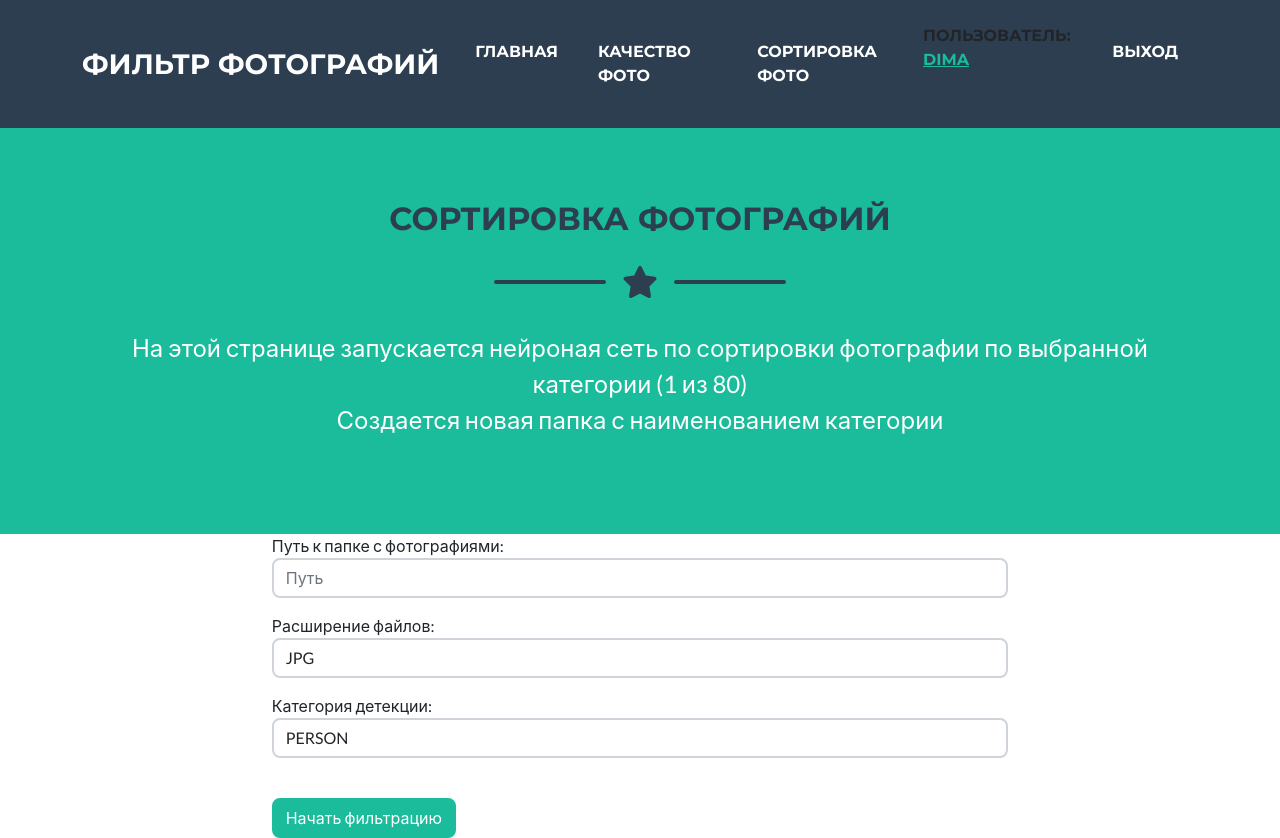
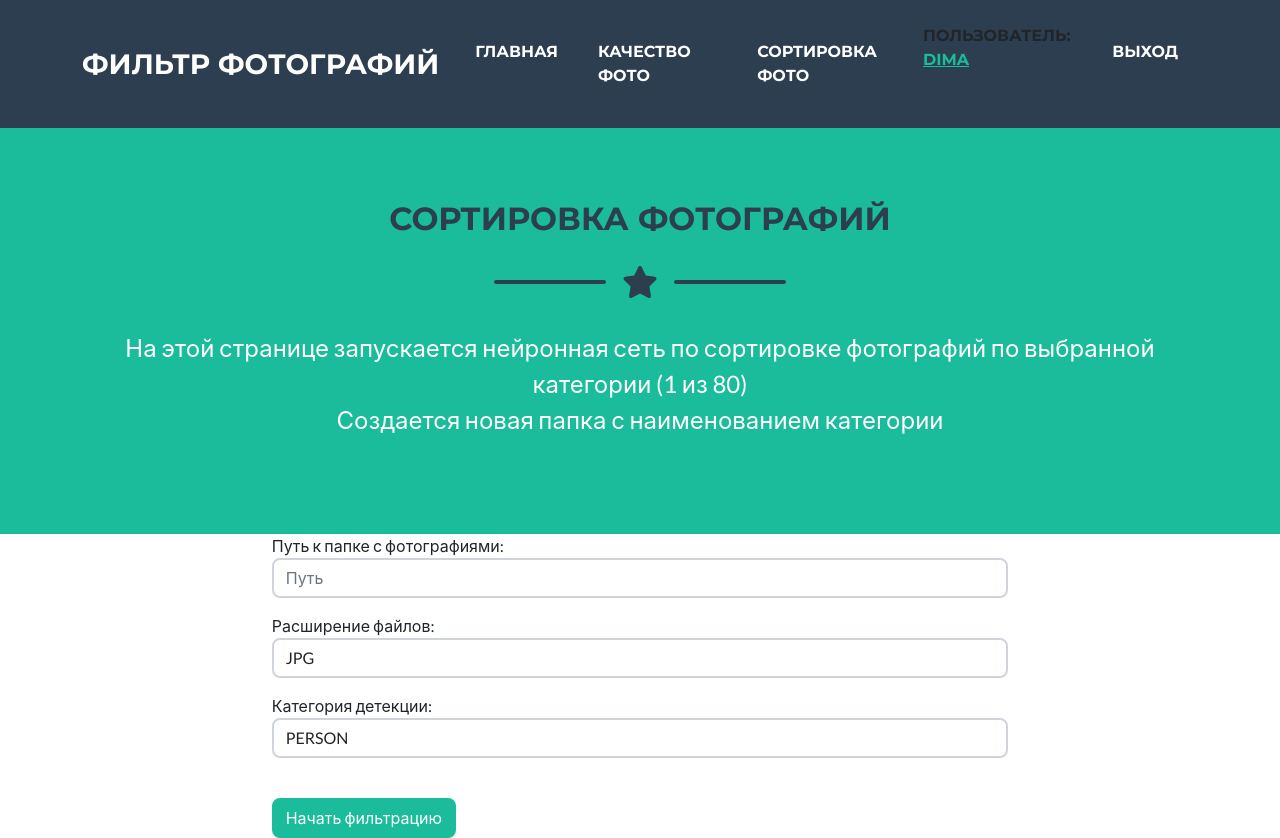
Before and after one commit to nosovdmitry007/Photo_filter, a Django app: page /filterfacephoto/ in a window 1280 px wide. Run offline with Django 4.2, Linux system fonts and the light colour scheme; a user stored in the database is signed in; some libraries are stand-ins or nearby versions.

Commit message:
Fix person_detect.py

```diff
--- a/parserapp/templates/parserapp/filterfacephoto.html
+++ b/parserapp/templates/parserapp/filterfacephoto.html
@@ -18,7 +18,7 @@
 
                 <div class="container d-flex align-items-center flex-column">
                     <p class="masthead-subheading font-weight-light mb-0">
-                        На этой странице запускается нейроная сеть по сортировки фотографии по выбранной категории (1 из 80)
+                        На этой странице запускается нейронная сеть по сортировке фотографий по выбранной категории (1 из 80)
                         <br>
                         Создается новая папка с наименованием категории
 
```
Also changed, not shown: parserapp/person_detect.py (+0 -9 lines), db.sqlite3.
